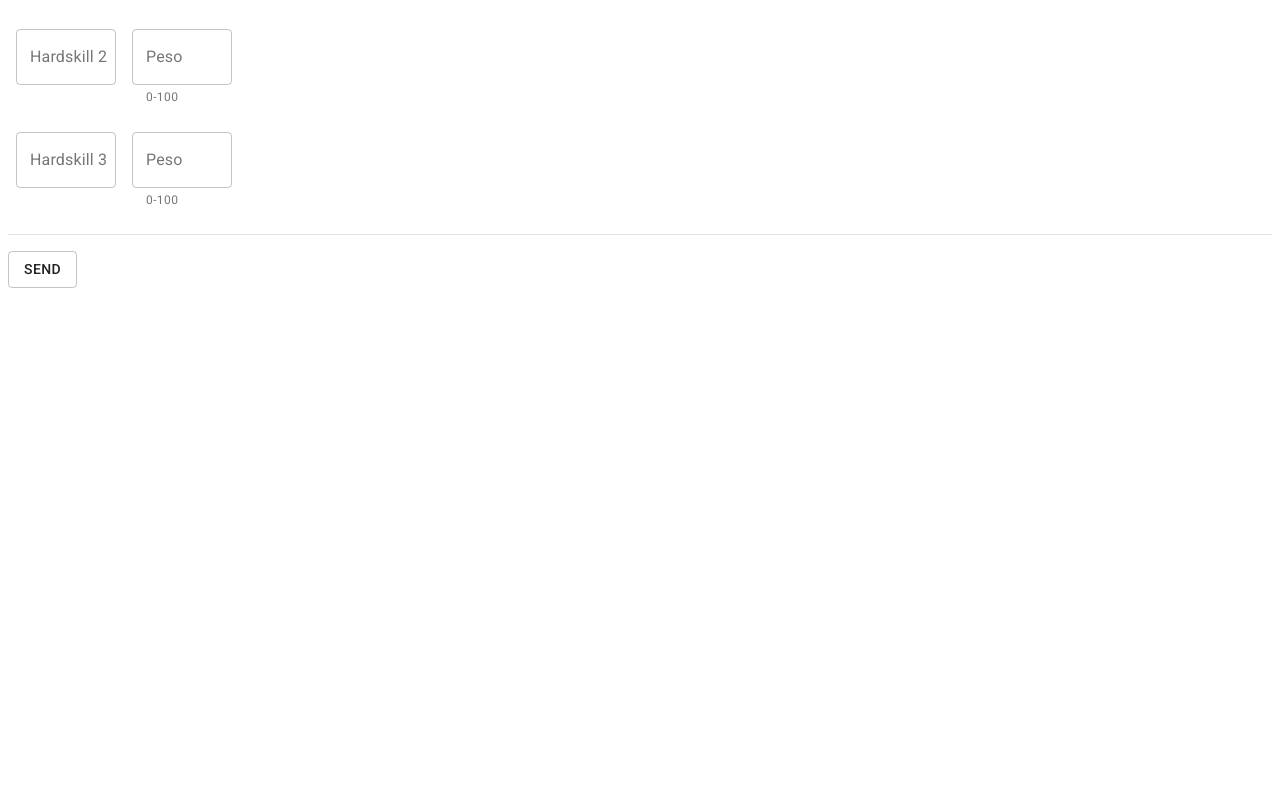
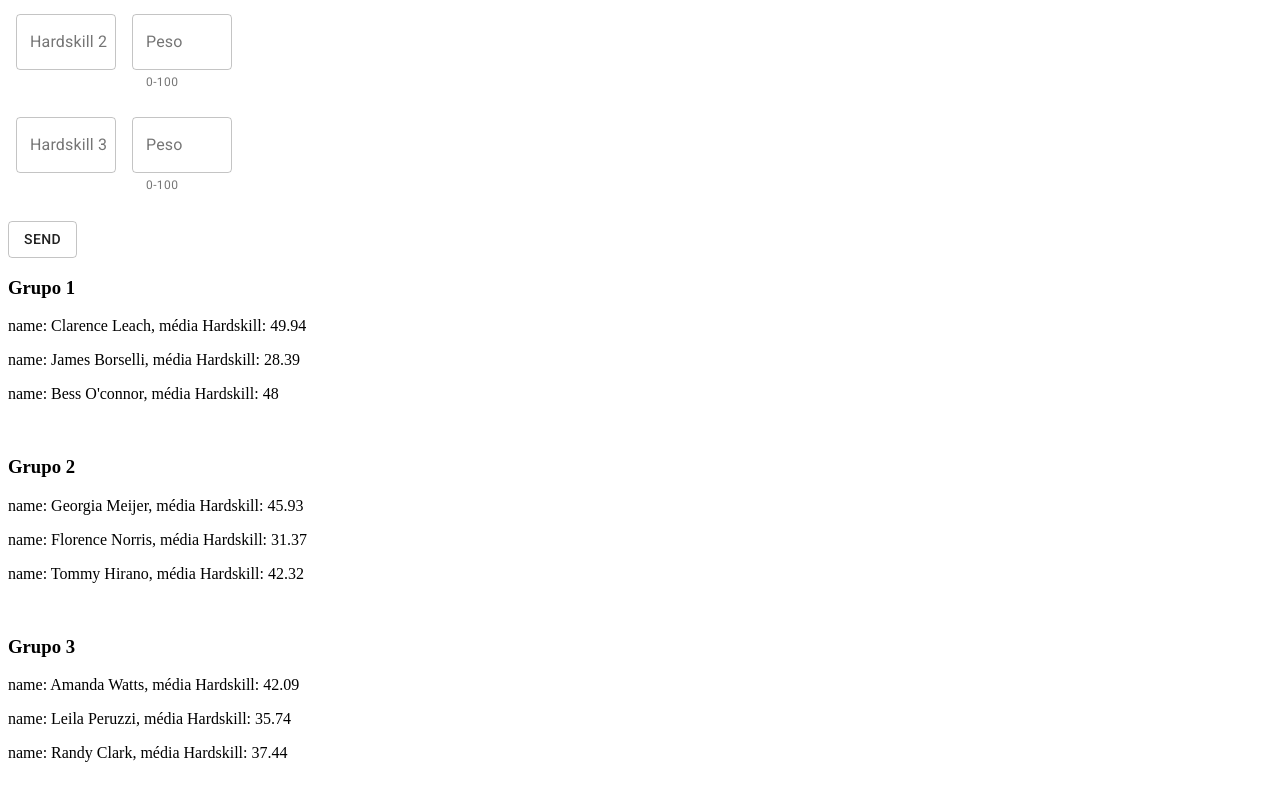
Before and after one commit to juancalheiros/gpak, a React (Create React App) app: page / in a window 1280 px wide. Shown: the part 274-1074 px from the top of the page. Before the commit the page ends 800 px from the top, so only its background shows below. Built offline with nearby package versions, Linux system fonts and the light colour scheme.

Commit message:
feat: add form response groups

```diff
--- a/src/App.js
+++ b/src/App.js
@@ -5,8 +5,8 @@ import GetGroups from "./getGroups";
 const App = () => {
   return (
     <>
-      <Form/>
-      {false && <GetGroups/>}
+      {true && <Form/>}
+      {true && <GetGroups/>}
     </>
   );
 }
--- a/src/form.js
+++ b/src/form.js
@@ -1,7 +1,7 @@
 import React from 'react';
 import PropTypes from 'prop-types';
 import { withStyles } from '@material-ui/core/styles';
-import {TextField, Button, Divider} from '@material-ui/core';
+import {TextField, Button} from '@material-ui/core';
 
 
 const styles = theme => ({
@@ -99,7 +99,7 @@ const Form = props => {
         />
 
       </div>
-      <Divider className={classes.divider} />
+      <br/>
       <div>
         <div className={classes.container}>
           <TextField
@@ -165,7 +165,7 @@ const Form = props => {
           />
         </div>
       </div>
-      <Divider className={classes.divider} />
+      <br/>
       <div >
         <Button
           variant="outlined"
--- a/src/getGroups.js
+++ b/src/getGroups.js
@@ -1,18 +1,45 @@
 import React from "react";
 
+const GROUPS = [
+    [
+        { name: 'Clarence Leach', grauHardSkill: '49.94' },
+        { name: 'James Borselli', grauHardSkill: '28.39' },
+        { name: "Bess O'connor", grauHardSkill: '48' }
+    ],
+    [
+        { name: 'Georgia Meijer', grauHardSkill: '45.93' },
+        { name: 'Florence Norris', grauHardSkill: '31.37' },
+        { name: 'Tommy Hirano', grauHardSkill: '42.32' }
+    ],
+    [
+        { name: 'Amanda Watts', grauHardSkill: '42.09' },
+        { name: 'Leila Peruzzi', grauHardSkill: '35.74' },
+        { name: 'Randy Clark', grauHardSkill: '37.44' }
+    ]
+]
+
 const GetGroups = () => {
-    const handleChange = (classNumber) => {
 
-        return (
-            <div>
-                Response
-            </div>
-        )
+    const handleChange = () => {
+
+        return GROUPS.map((group, index) => {
+            return (
+                <>
+                    <h3>  Grupo {index+1} </h3>
+                    {
+                        group.map(student => {
+                            return <p> name: {student.name}, média Hardskill: {student.grauHardSkill} </p>
+                        })
+                    }
+                    <br/>
+                </>
+            )
+        })
     }
 
     return (
         <div>
-            {handleChange(150)}
+            {handleChange()}
         </div>
     )
 }
```
